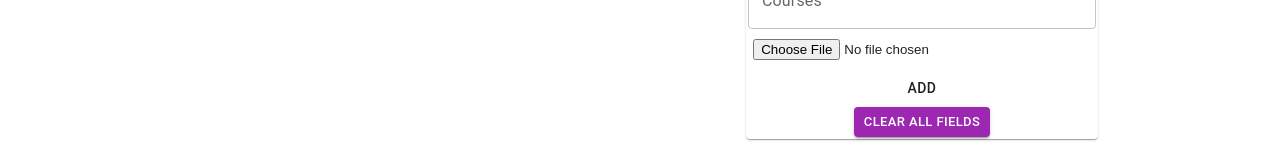
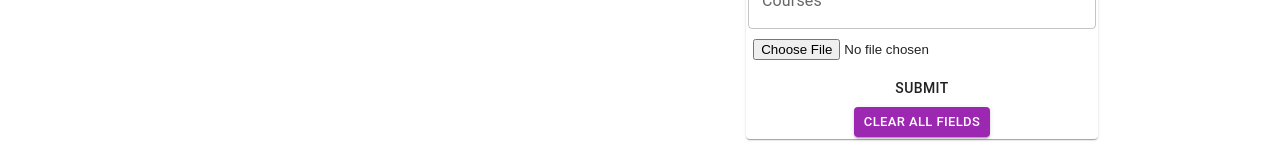
Before and after one commit to KhachDavid/RateMyAUAProfessor, a React (Create React App) app in the folder client/: page / in a window 1280 px wide. Shown: the part 253-413 px from the top of the page. Built offline with nearby package versions, Linux system fonts and the light colour scheme; no server answers.

Commit message:
Changed button name to Submit instead of Add

```diff
--- a/client/src/components/Form/Form.js
+++ b/client/src/components/Form/Form.js
@@ -64,7 +64,7 @@ const Form = ({currentId, setCurrentId}) => {
                         />
                     </div>
                     <Button className={classes.buttonSubmit} variant="container" size="large" type="submit" fullWidth>
-                        Add
+                        Submit
                     </Button>
 
                     <Button variant="contained" color="secondary" size="small" onClick={clearAll}>
```
